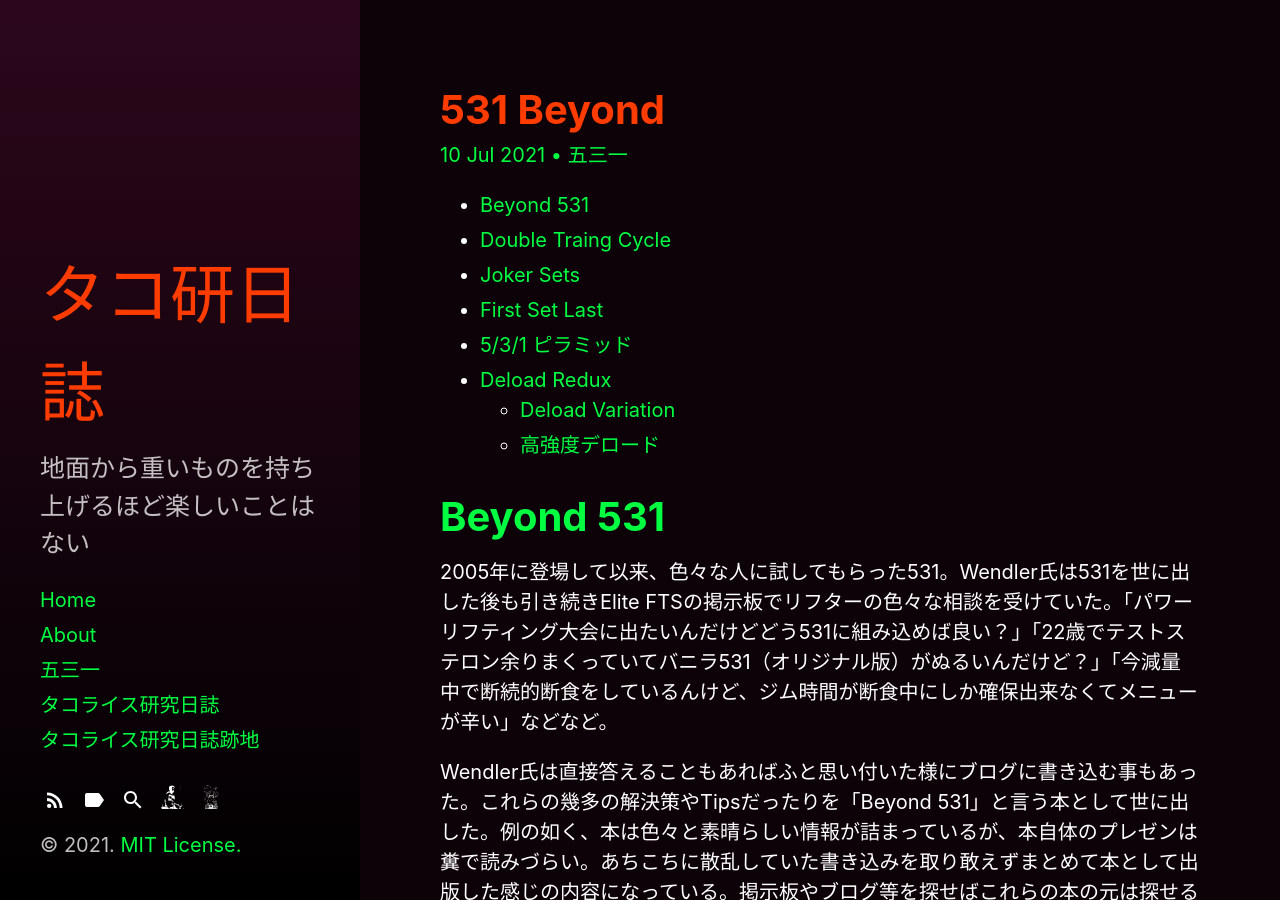
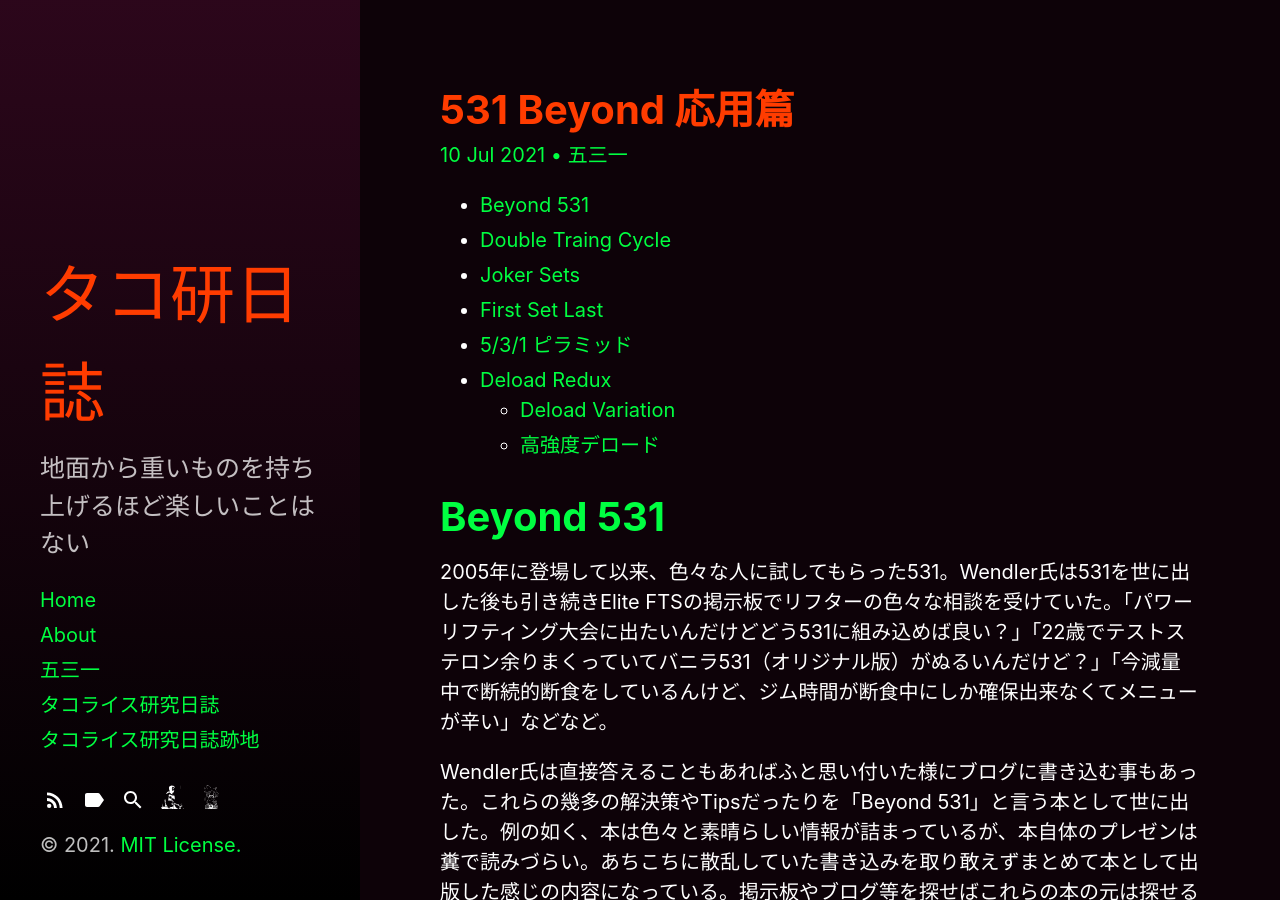
Before and after one commit to buckybean/buckybean.github.io, a Jekyll site: the page built from _posts/531/2021-07-10-fivethreeone-beyond.md, in a window 1280 px wide and 900 px high. Built offline with Jekyll 4.4.1, drawn with Linux system fonts in a browser that asks for light colours; comment, search, counter and statistics services are not loaded.

Commit message:
Update 2021-07-10-fivethreeone-beyond.md

```diff
--- a/_posts/531/2021-07-10-fivethreeone-beyond.md
+++ b/_posts/531/2021-07-10-fivethreeone-beyond.md
@@ -1,6 +1,6 @@
 ---
 layout: post
-title: "531 Beyond"
+title: "531 Beyond 応用篇"
 date: 2021-07-10
 categories:
   - 五三一
```
